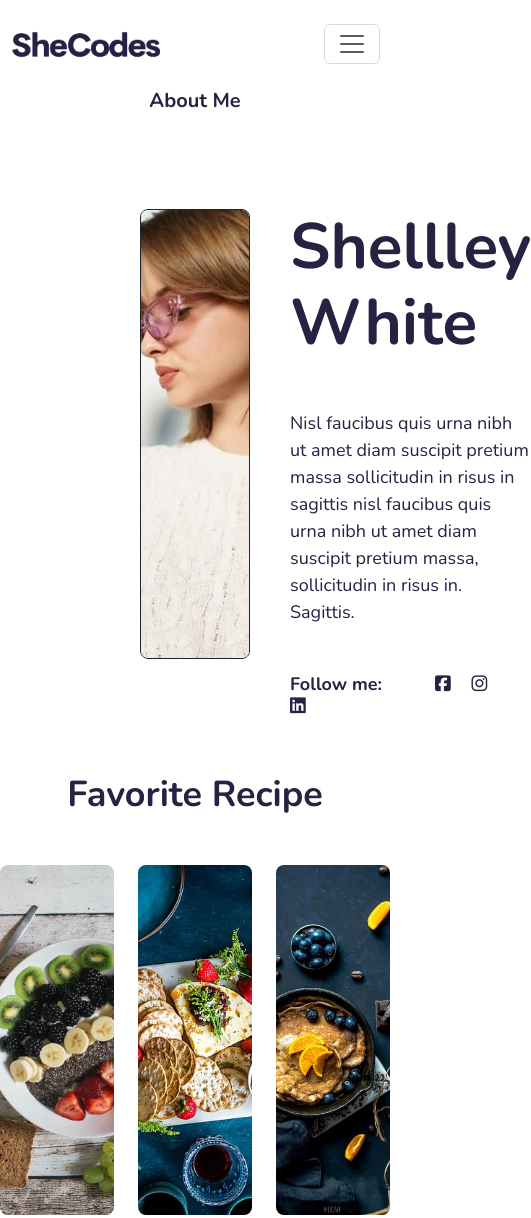
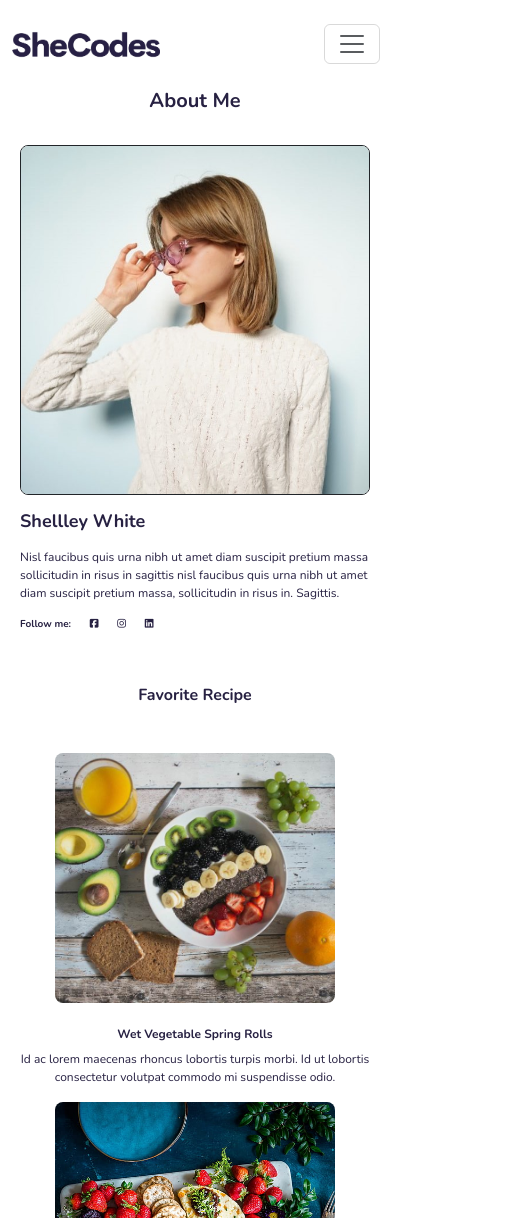
Before and after one commit to krantagat/recipe_collection, a plain HTML site: page about.html in a window 390 px wide. Shown: the top 1218 px of the page, 531 px wide, since content can reach past the window. Drawn offline with nearby package versions, Linux system fonts and the light colour scheme.

Commit message:
Making about page responsive
Making responsive with both tablet and mobile
Images adjust size

```diff
--- a/about.html
+++ b/about.html
@@ -78,51 +78,56 @@
       </div>
     </nav>
     <div class="content">
-      <h1 class="text-center about-me mb-5 pb-5">About Me</h1>
-      <div class="about d-flex justify-content-evenly mb-5">
+      <h1 class="text-center about-me mb-3 pb-3">About Me</h1>
+      <div class="about mb-5">
+        <div class="row d-flex justify-content-evenly">
+          <div class="col-md-5 col-sm-12 text-end pb-3">
             <img
-          class="white img-fluid rounded-3 border border-dark"
+              class="white img-fluid rounded-3 border border-dark me-0"
               src="src/White.jpg"
             />
+          </div>
+          <div class="col-md-5 col-sm-12">
             <div class="about-text">
-          <h2 class="mb-5">Shellley White</h2>
-          <p class="mb-5">
+              <h2 class="mb-3">Shellley White</h2>
+              <p class="mb-3">
                 Nisl faucibus quis urna nibh ut amet diam suscipit pretium massa
-            sollicitudin in risus in sagittis nisl faucibus quis urna nibh ut
-            amet diam suscipit pretium massa, sollicitudin in risus in.
+                sollicitudin in risus in sagittis nisl faucibus quis urna nibh
+                ut amet diam suscipit pretium massa, sollicitudin in risus in.
                 Sagittis.
               </p>
               <h6>
-            <span class="pe-5"> Follow me:</span>
+                <span class="pe-3"> Follow me:</span>
                 <i class="fa-brands fa-square-facebook me-3"></i>
                 <i class="fa-brands fa-instagram me-3"></i>
                 <i class="fa-brands fa-linkedin me-3"></i>
               </h6>
             </div>
           </div>
-      <h3 class="text-center mt-5 mb-5">Favorite Recipe</h3>
-      <div class="container mb-5">
+        </div>
+      </div>
+      <h3 class="text-center mt-3 mb-5">Favorite Recipe</h3>
+      <div class="container fav-recipe mb-5">
         <div class="row">
-          <div class="col-4">
+          <div class="col-md-4">
             <img class="fav-img img-fluid rounded-3" src="src/fav1.jpg" />
-            <h5 class="mt-4 mb-4">Wet Vegetable Spring Rolls</h5>
+            <h5 class="mt-4 mb-2">Wet Vegetable Spring Rolls</h5>
             <p>
               Id ac lorem maecenas rhoncus lobortis turpis morbi. Id ut lobortis
               consectetur volutpat commodo mi suspendisse odio.
             </p>
           </div>
-          <div class="col-4">
+          <div class="col-md-4">
             <img class="fav-img img-fluid rounded-3" src="src/fav2.jpg" />
-            <h5 class="mt-4 mb-4">Wet Vegetable Spring Rolls</h5>
+            <h5 class="mt-4 mb-2">Wet Vegetable Spring Rolls</h5>
             <p>
               Id ac lorem maecenas rhoncus lobortis turpis morbi. Id ut lobortis
               consectetur volutpat commodo mi suspendisse odio.
             </p>
           </div>
-          <div class="col-4">
+          <div class="col-md-4">
             <img class="fav-img img-fluid rounded-3" src="src/fav3.jpg" />
-            <h5 class="mt-4 mb-4">Wet Vegetable Spring Rolls</h5>
-            <p>
+            <h5 class="mt-4 mb-2">Wet Vegetable Spring Rolls</h5>
               Id ac lorem maecenas rhoncus lobortis turpis morbi. Id ut lobortis
               consectetur volutpat commodo mi suspendisse odio.
             </p>
--- a/css/style.css
+++ b/css/style.css
@@ -71,12 +71,9 @@ h6 {
 .container {
   padding: 0;
 }
-.about {
-  margin-left: 140px;
-  margin-right: 140px;
-}
+
 .white {
-  object-fit: none;
+  object-fit: fill;
   width: 460px;
   height: 450px;
   margin-right: 40px;
@@ -126,10 +123,23 @@ p {
     font-weight: bold;
     font-size: 18px;
   }
+  p {
+    font-size: 12px;
+  }
 
   footer {
     padding-left: 20px;
     padding-right: 20px;
+  }
+  .white {
+    object-fit: fill;
+    width: auto;
+    height: auto;
+  }
+  .fav-img {
+    width: 280px;
+    height: 250px;
+    object-fit: cover;
   }
 }
 
@@ -152,12 +162,12 @@ p {
 
   h2 {
     font-weight: bold;
-    font-size: 64px;
+    font-size: 18px;
   }
 
   h3 {
     font-weight: bold;
-    font-size: 36px;
+    font-size: 16px;
   }
 
   h4 {
@@ -172,7 +182,7 @@ p {
 
   h6 {
     font-weight: bold;
-    font-size: 18px;
+    font-size: 10px;
   }
   footer {
     padding-left: 10px;
@@ -183,4 +193,11 @@ p {
     height: auto;
     max-width: 30%;
   }
+  .about {
+    margin-left: 20px;
+    margin-right: 20px;
+  }
+  .fav-recipe {
+    text-align: center;
+  }
 }
```
Lines whose indentation alone changed are shown as unchanged.
